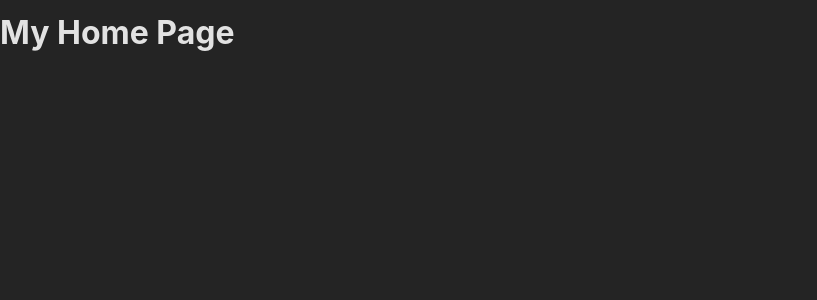
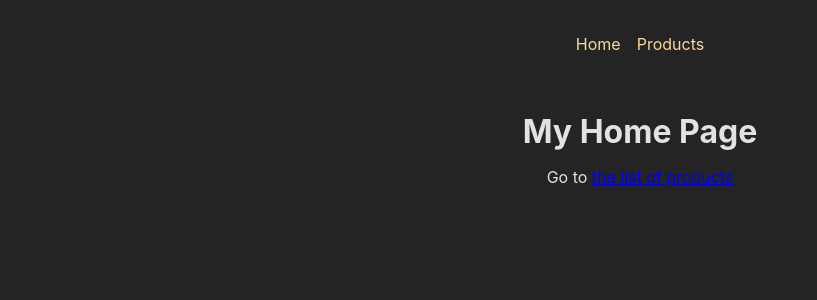
Before and after one commit to giacomopirani/basic-routing, a React (Create React App) app: page / in a window 1280 px wide. Shown: the top 300 px of the page, without its empty margins (0-817 px from the left). Built offline with nearby package versions, Linux system fonts and the light colour scheme.

Commit message:
add erropage

```diff
--- a/src/App.js
+++ b/src/App.js
@@ -1,7 +1,20 @@
 import { createBrowserRouter, RouterProvider } from "react-router-dom";
+import ErrorPage from "./pages/Error";
 import HomePage from "./pages/Home";
+import ProductsPage from "./pages/Products";
+import RootLayout from "./pages/Root";
 
-const router = createBrowserRouter([{ path: "/", element: <HomePage /> }]);
+const router = createBrowserRouter([
+  {
+    path: "/",
+    element: <RootLayout />,
+    errorElement: <ErrorPage />,
+    children: [
+      { path: "/", element: <HomePage /> },
+      { path: "/products", element: <ProductsPage /> },
+    ],
+  },
+]);
 
 function App() {
   return <RouterProvider router={router} />;
--- /dev/null
+++ b/src/components/MainNavigation.js
@@ -0,0 +1,21 @@
+import { Link } from "react-router-dom";
+import classes from "./MainNavigation.module.css";
+
+function MainNavigation() {
+  return (
+    <header className={classes.header}>
+      <nav>
+        <ul className={classes.list}>
+          <li>
+            <Link to={"/"}>Home</Link>
+          </li>
+          <li>
+            <Link to={"/products"}>Products</Link>
+          </li>
+        </ul>
+      </nav>
+    </header>
+  );
+}
+
+export default MainNavigation;
--- /dev/null
+++ b/src/components/MainNavigation.module.css
@@ -0,0 +1,23 @@
+.header {
+  max-width: 60rem;
+  margin: auto;
+  padding: 2rem;
+  display: flex;
+  justify-content: center;
+}
+
+.list {
+  display: flex;
+  gap: 1rem;
+}
+
+.list a {
+  text-decoration: none;
+  color: var(--color-primary-400);
+}
+
+.list a:hover,
+.list a.active {
+  color: var(--color-primary-800);
+  text-decoration: underline;
+}
--- a/src/index.css
+++ b/src/index.css
@@ -48,3 +48,8 @@
   margin: 0;
   padding: 0;
 }
+
+main {
+  margin: 2rem auto;
+  text-align: center;
+}
--- /dev/null
+++ b/src/pages/Error.js
@@ -0,0 +1,15 @@
+import MainNavigation from "../components/MainNavigation";
+
+function ErrorPage() {
+  return (
+    <>
+      <MainNavigation />
+      <main>
+        <h1>An error occurred!</h1>
+        <p>Could not find this page!</p>
+      </main>
+    </>
+  );
+}
+
+export default ErrorPage;
--- a/src/pages/Home.js
+++ b/src/pages/Home.js
@@ -1,5 +1,14 @@
+import { Link } from "react-router-dom";
+
 function HomePage() {
-  return <h1>My Home Page</h1>;
+  return (
+    <>
+      <h1>My Home Page</h1>
+      <p>
+        Go to <Link to={"/products"}>the list of products</Link>
+      </p>
+    </>
+  );
 }
 
 export default HomePage;
--- /dev/null
+++ b/src/pages/Products.js
@@ -0,0 +1,5 @@
+function ProductsPage() {
+  return <h1>Products Page</h1>;
+}
+
+export default ProductsPage;
--- /dev/null
+++ b/src/pages/Root.js
@@ -0,0 +1,14 @@
+import { Outlet } from "react-router-dom";
+import MainNavigation from "../components/MainNavigation";
+
+function RootLayout() {
+  return (
+    <>
+      <MainNavigation />
+      <main>
+        <Outlet />
+      </main>
+    </>
+  );
+}
+export default RootLayout;
```
